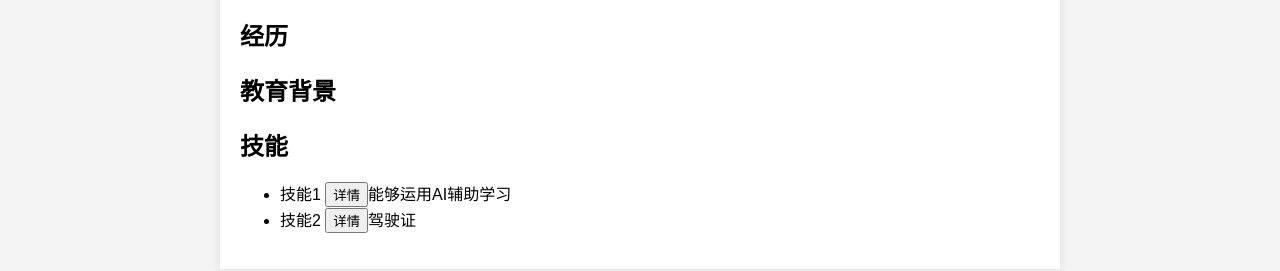
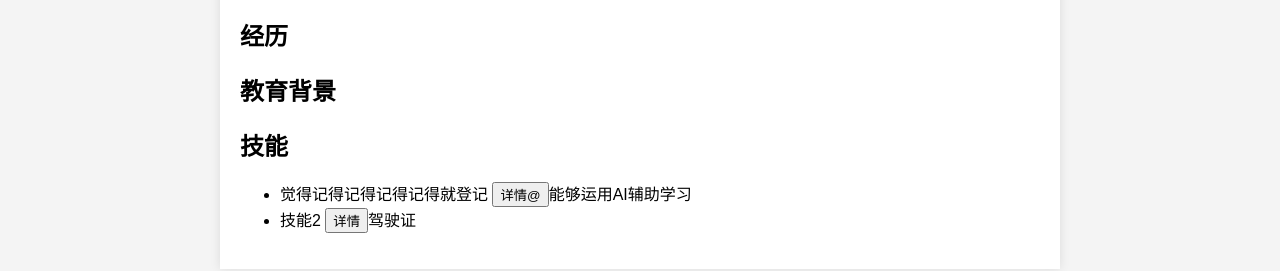
Before and after one commit to z2004y/ziyi.github.io, a plain HTML site: page index.html in a window 1280 px wide. Shown: the part 251-522 px from the top of the page. Drawn offline with Linux system fonts and the light colour scheme.

Commit message:
index.html

```diff
--- a/index.html
+++ b/index.html
@@ -37,7 +37,7 @@
         <section id="skills">
             <h2>技能</h2>
             <ul id="skillList">
-                <li>技能1 <button onclick="showSkill('skill1')">详情</button>能够运用AI辅助学习</li>
+                <li>觉得记得记得记得记得就登记 <button onclick="showSkill('skill1')">详情@</button>能够运用AI辅助学习</li>
                 <li>技能2 <button onclick="showSkill('skill2')">详情</button>驾驶证</li>
                 <!-- 更多技能 -->
             </ul>
```
